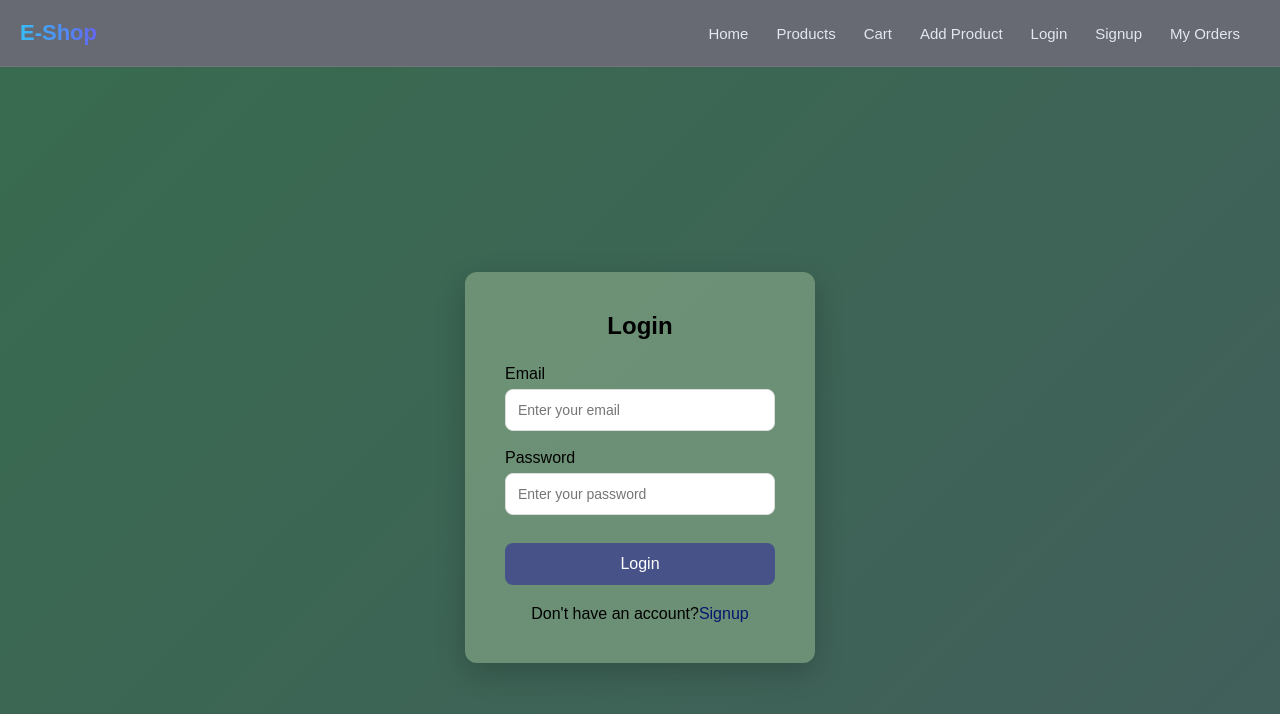
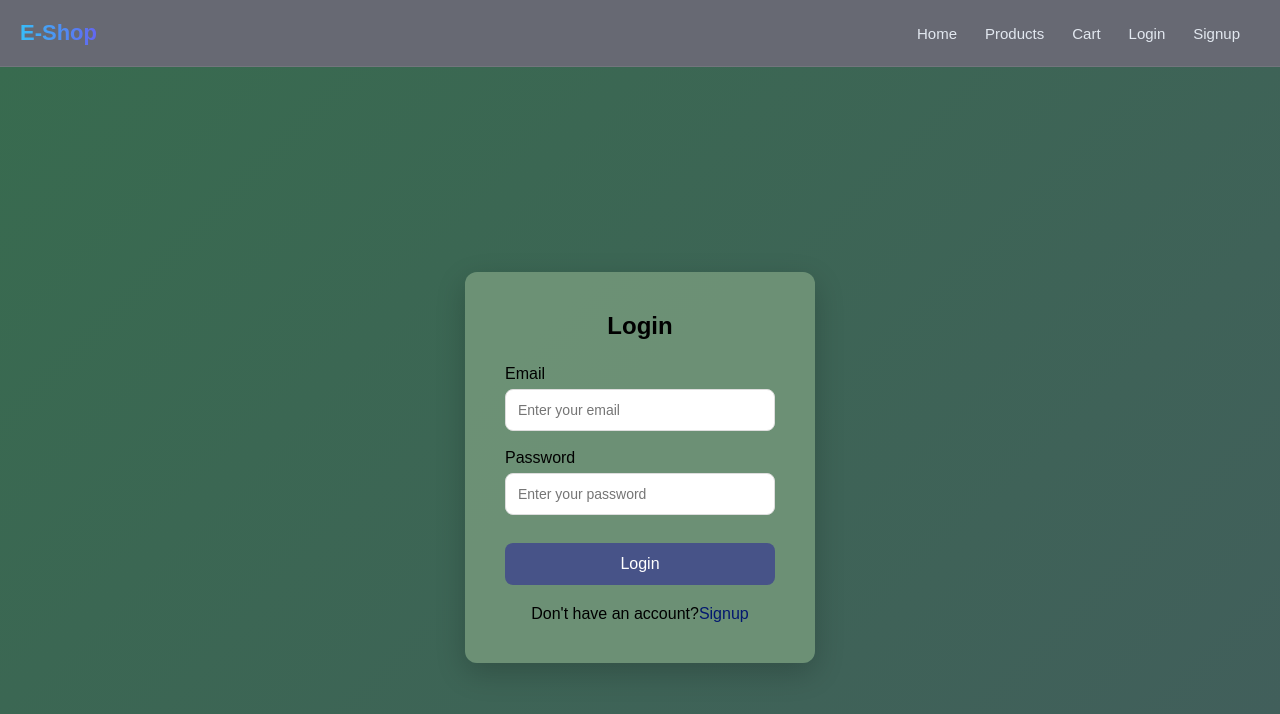
Before and after one commit to Aman-Verma123/aman-Ecommerce, a React (Vite) app in the folder frontend/: page /login in a window 1280 px wide. Shown: the top 714 px of the page. Built offline with nearby package versions, Linux system fonts and the light colour scheme.

Commit message:
logout btn changes to show while login

```diff
--- a/frontend/src/pages/navbar.jsx
+++ b/frontend/src/pages/navbar.jsx
@@ -4,26 +4,39 @@ import "../css/navbar.css";
 
 const Navbar = () => {
 
-const [token, setToken] = useState(localStorage.getItem("token"));
-const [menuOpen,setMenuOpen] = useState(false);
+const [token, setToken] = useState(null);
+const [menuOpen, setMenuOpen] = useState(false);
 
+
+// Check token on page load
 useEffect(() => {
-  const handleStorage = () => {
-    setToken(localStorage.getItem("token"));
+  const checkToken = () => {
+    const storedToken = localStorage.getItem("token");
+    setToken(storedToken);
   };
 
-  window.addEventListener("storage", handleStorage);
+  checkToken();
+
+  window.addEventListener("storage", checkToken);
 
   return () => {
-    window.removeEventListener("storage", handleStorage);
+    window.removeEventListener("storage", checkToken);
   };
 }, []);
 
+
+// Logout Function
 const logout = () => {
   localStorage.removeItem("token");
   localStorage.removeItem("user");
   setToken(null);
 };
+
+
+// Get user name safely
+const user = localStorage.getItem("user")
+  ? JSON.parse(localStorage.getItem("user"))
+  : null;
 
 return (
 
@@ -31,26 +44,34 @@ return (
 
 <div className="nav-container">
 
+{/* Logo */}
 <div className="logo">
 <Link to="/">E-Shop</Link>
 </div>
 
+
+{/* Links */}
 <div className={`nav-links ${menuOpen ? "active" : ""}`}>
 
 <Link to="/">Home</Link>
 <Link to="/products">Products</Link>
 <Link to="/cart">Cart</Link>
 
-<Link to="/add_product">Add Product</Link>
-
+{token && <Link to="/add_product">Add Product</Link>}
 
 {!token && <Link to="/login">Login</Link>}
 {!token && <Link to="/signup">Signup</Link>}
 
-{token && <Link to="/profile"> <span className="name-user">Hello</span> {localStorage.getItem("user") && JSON.parse(localStorage.getItem("user")).name.split(" ")[0]}</Link>}
+{token && user && (
+<Link to="/profile">
+<span className="name-user">Hello </span>
+{user.name.split(" ")[0]}
+</Link>
+)}
 
+{token && (
 <Link to="/order-success">My Orders</Link>
-
+)}
 
 {token && (
 <button className="logout" onClick={logout}>
@@ -60,7 +81,12 @@ Logout
 
 </div>
 
-<div className="menu-toggle" onClick={()=>setMenuOpen(!menuOpen)}>
+
+{/* Mobile Menu Toggle */}
+<div
+className="menu-toggle"
+onClick={() => setMenuOpen(!menuOpen)}
+>
 ☰
 </div>
 
```
